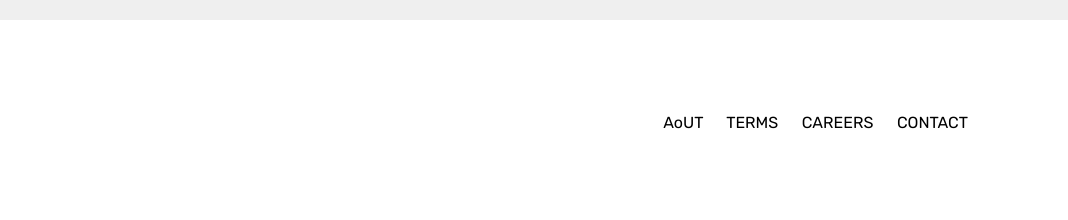
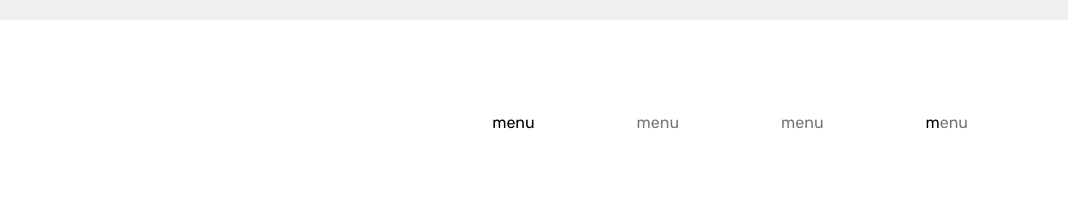
Before and after one commit to Kimrafa/er1, a plain HTML site: page index.html in a window 1280 px wide. Shown: the part 1289-1509 px from the top of the page, 212-1280 px from the left. Drawn offline with Linux system fonts and the light colour scheme; files whose address does not match are found by name.

Commit message:
create github pages

```diff
--- a/index.html
+++ b/index.html
@@ -64,7 +64,7 @@
     </nav>
 </section>
 
-<section class="engine"><a href="https://mobirise.ws/b">best web site creator</a></section><section class="menu cid-qKpvZ2XACp" once="menu" id="menu1-p">
+<section class="engine"><a href="https://mobirise.ws/j">design free website</a></section><section class="menu cid-qKpvZ2XACp" once="menu" id="menu1-p">
 
 
 
@@ -357,12 +357,7 @@
                 </div>
             </div>
             <div class="col-md-9">
-                <p class="mbr-text align-right links mbr-fonts-style display-7">
-                    <a href="#" class="text-black">AoUT</a> &nbsp;&nbsp;&nbsp;&nbsp;
-                    <a href="#" class="text-black">TERMS</a> &nbsp;&nbsp;&nbsp;&nbsp;
-                    <a href="#" class="text-black">CAREERS</a> &nbsp;&nbsp;&nbsp;&nbsp;
-                    <a href="#" class="text-black">CONTACT</a>
-                </p>
+                <p class="mbr-text align-right links mbr-fonts-style display-7"><a href="#" class="text-black">menu</a>&nbsp; &nbsp; &nbsp; &nbsp; &nbsp; &nbsp; &nbsp; &nbsp; &nbsp; &nbsp; &nbsp; &nbsp; &nbsp; menu&nbsp; &nbsp; &nbsp; &nbsp; &nbsp; &nbsp; &nbsp; &nbsp; &nbsp; &nbsp; &nbsp; &nbsp; &nbsp; menu&nbsp; &nbsp; &nbsp; &nbsp; &nbsp; &nbsp; &nbsp; &nbsp; &nbsp; &nbsp; &nbsp; &nbsp; &nbsp;&nbsp;<a href="#" class="text-black">m</a>enu</p>
             </div>
         </div>
         <div class="footer-lower">
```
Also changed, not shown: page2.html (+1 -1 lines), assets/images/mbr-favicon.png (added), 1 other file.
